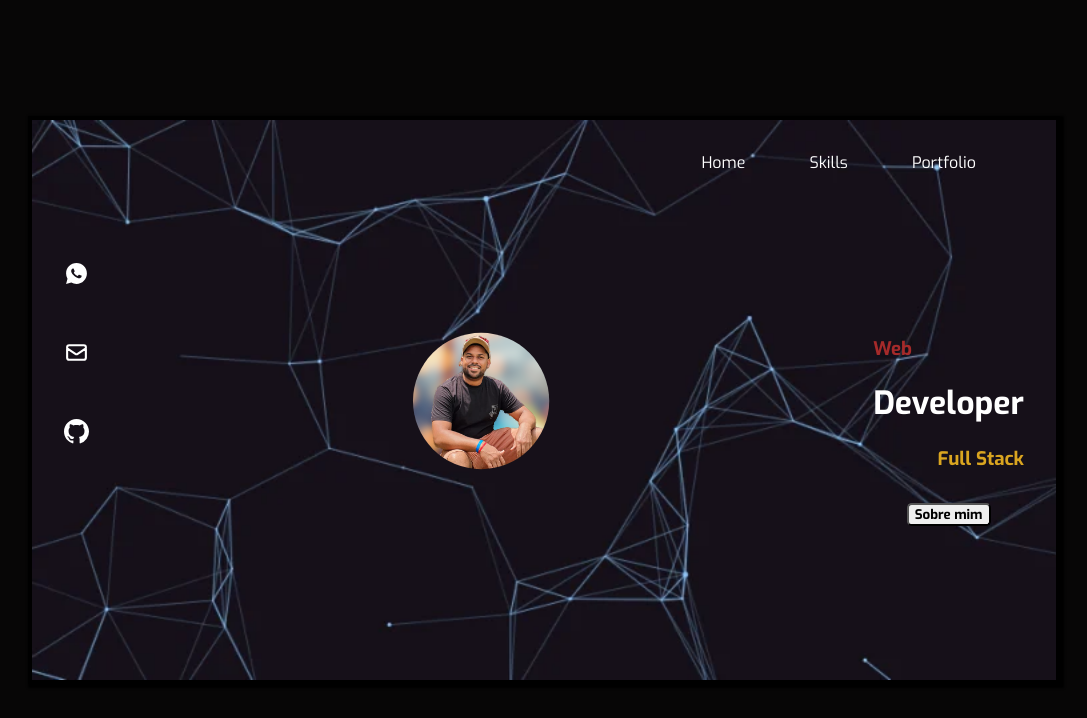
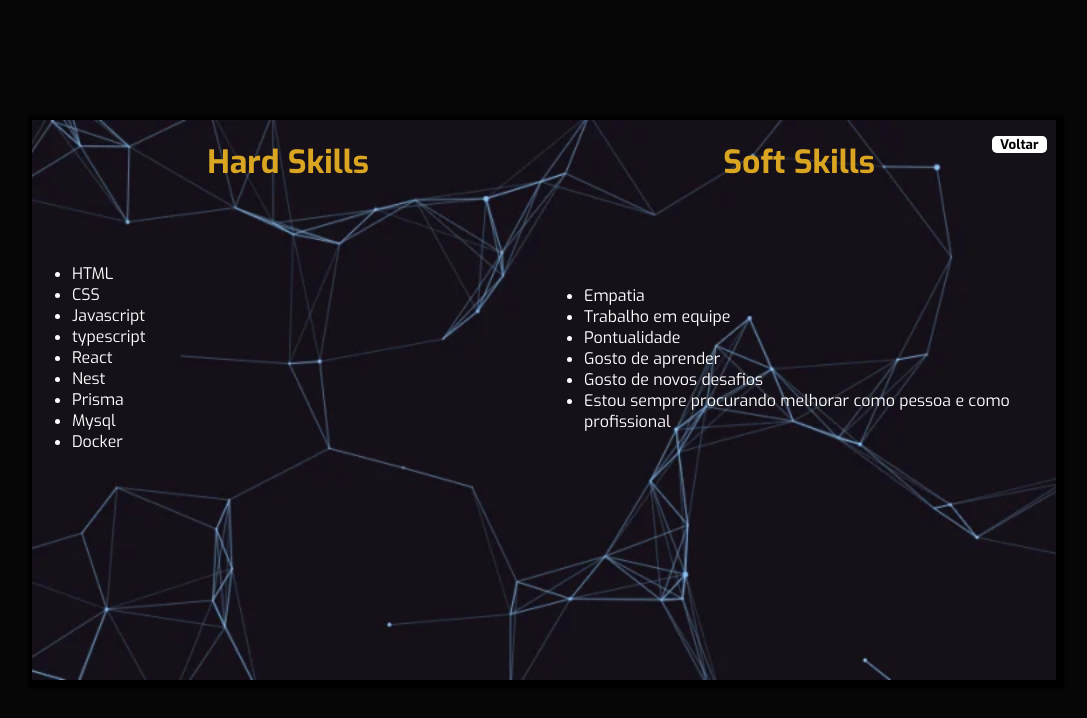
Before and after one commit to MateusSantiagoDev/meu-portfolio, a React (Create React App) app: page /skills in a window 1280 px wide. Shown: the top 718 px of the page, without its empty margins (96-1183 px from the left). Built offline with nearby package versions, Linux system fonts and the light colour scheme; the HTML template or start-up script is replaced by a standard one.

Commit message:
feat: implemented skills

```diff
--- a/package.json
+++ b/package.json
@@ -9,6 +9,7 @@
     "react": "^18.2.0",
     "react-dom": "^18.2.0",
     "react-icons": "^4.7.1",
+    "react-router-dom": "^6.5.0",
     "react-scripts": "5.0.1",
     "web-vitals": "^2.1.4"
   },
--- a/src/index.jsx
+++ b/src/index.jsx
@@ -1,11 +1,18 @@
 import './assets/Main.css';
 import React from 'react';
 import  ReactDOM  from 'react-dom/client';
+import { BrowserRouter, Routes, Route} from "react-router-dom";
 import { Home } from './views/Home/Home';
+import { Skill } from './views/Skills/Skill';
 
 const root = ReactDOM.createRoot(document.getElementById('root'));
 root.render(
     <React.StrictMode>
-        <Home/>
+        <BrowserRouter>
+        <Routes>
+            <Route path='/' element={<Home/>}/>
+            <Route path='/skills' element={<Skill/>}/>
+        </Routes>
+        </BrowserRouter>
     </React.StrictMode>
 )
--- a/src/views/Home/Home.css
+++ b/src/views/Home/Home.css
@@ -24,13 +24,13 @@
     padding: 1rem;
 }
 
-.list li {
+.list button {
     margin-right: 4rem;
     color: #fff;
     font-family: 'Exo';
 }
 
-.list li:hover {
+.list button:hover {
     color: goldenrod;
     cursor: pointer;
 }
@@ -76,6 +76,7 @@
 .div_data {
     margin: 7rem 2rem 0 0;
     font-family: 'Exo';
+    cursor: context-menu;
 }
 
 .h3_1 {
--- a/src/views/Home/Home.jsx
+++ b/src/views/Home/Home.jsx
@@ -3,21 +3,29 @@ import foto from "../../assets/images/foto8.png";
 import { RiWhatsappFill } from 'react-icons/ri';
 import { GoMarkGithub } from 'react-icons/go';
 import { HiOutlineMail } from 'react-icons/hi'
+import { useNavigate } from "react-router-dom";
 
 export function Home() {
+  const navigate = useNavigate();
   return (
     <div className="home">
       <div className="body">
         <header className="header">
           <ul className="list">
-            <li>Home</li>
-            <li>Skills</li>
-            <li>Portfolio</li>
+            <button onClick={() => {
+
+            }}>Home</button>
+            <button onClick={() => {
+               navigate('/skills')
+            }}>Skills</button>
+            <button onClick={() => {
+
+            }}>Portfolio</button>
           </ul>
         </header>
         <div className="div_img-data">
             <div className="div_ctt">
-                <li className="li_whatssap"><a href="/" target="_blanc"><RiWhatsappFill/></a></li>
+                <li className="li_whatssap"><a href="https://wa.me/5511977798990" target="_blanc"><RiWhatsappFill/></a></li>
                 <li className="li_email"><a href="mailto:mateus_santiago2.3@outlook.com" target="_blanc"><HiOutlineMail/></a></li>
                 <li className="li_gitHub"><a href="https://github.com/MateusSantiagoDev" target="_blanc"><GoMarkGithub/></a></li>
             </div>
--- /dev/null
+++ b/src/views/Skills/Skill.css
@@ -0,0 +1,78 @@
+.skill {
+    display: flex;
+    align-items: center;
+    justify-content: center;
+    width: 100%;
+    height: 100vh;
+}
+
+.skill_body {
+    display: flex;
+    align-items: center;
+    justify-content: space-evenly;
+    width: 80%;
+    height: 70%;
+    background-image: url('../../assets/images/background2.webp');
+    background-position: center;
+    background-repeat: no-repeat;
+    background-size: cover;
+    border: solid 4px black;
+    box-shadow: 2px 2px 2px 2px black;
+}
+
+.hard {
+    width: 50%;
+    height: 100%;
+    font-family: 'Exo';
+    color: #fff;
+}
+
+.soft {
+    width: 50%;
+    height: 100%;
+    font-family: 'Exo';
+    color: #fff;
+}
+
+.div_soft {
+    display: flex;
+    justify-content: space-between;
+}
+
+.voltar {
+    position: fixed;
+    margin-left: 35%;
+    margin-top: 1rem;
+}
+
+.hard_h1 {
+    text-align: center;
+    color: goldenrod;
+    cursor: context-menu;
+}
+
+.soft_h1 {
+    margin-left: 35%;
+    color: goldenrod;
+    cursor: context-menu;
+}
+
+.ul {
+    margin-top: 5rem;
+    cursor: context-menu;
+}
+
+.voltar {
+    border: none;
+    border-radius: .3rem;
+    padding: 0 .5rem;
+    font-family: 'Exo';
+    font-weight: 700;
+    color: black;
+    background-color: #fff;
+}
+
+.voltar:hover {
+    color: goldenrod;
+    cursor: pointer;
+}
--- /dev/null
+++ b/src/views/Skills/Skill.jsx
@@ -0,0 +1,88 @@
+import "./Skill.css";
+import { useNavigate } from "react-router-dom";
+
+export function Skill() {
+  const hard = [
+    {
+      title: "HTML",
+    },
+    {
+      title: "CSS",
+    },
+    {
+      title: "Javascript",
+    },
+    {
+      title: "typescript",
+    },
+    {
+      title: "React",
+    },
+    {
+      title: "Nest",
+    },
+    {
+      title: "Prisma",
+    },
+    {
+      title: "Mysql",
+    },
+    {
+      title: "Docker",
+    },
+  ];
+
+  const soft = [
+    {
+      title: "Empatia",
+    },
+    {
+      title: "Trabalho em equipe",
+    },
+    {
+      title: "Pontualidade",
+    },
+    {
+      title: "Gosto de aprender",
+    },
+    {
+      title: "Gosto de novos desafios",
+    },
+    {
+      title: "Estou sempre procurando melhorar como pessoa e como profissional",
+    },
+  ];
+  const navigate = useNavigate();
+  return (
+    <div className="skill">
+      <div className="skill_body">
+        <div className="hard">
+          <h1 className="hard_h1">Hard Skills</h1>
+          <ul className="ul">
+            {hard.map((el) => (
+              <li>{el.title}</li>
+            ))}
+          </ul>
+        </div>
+        <div className="soft">
+          <div className="div_soft">
+            <h1 className="soft_h1">Soft Skills</h1>
+            <button
+              className="voltar"
+              onClick={() => {
+                navigate("/");
+              }}
+            >
+              Voltar
+            </button>
+          </div>
+          <ul className="ul">
+            {soft.map((el) => (
+              <li>{el.title}</li>
+            ))}
+          </ul>
+        </div>
+      </div>
+    </div>
+  );
+}
```
Also changed, not shown: src/assets/images/background3.jpg (added), 1 other file (tests, documents, lock files or other folders).
